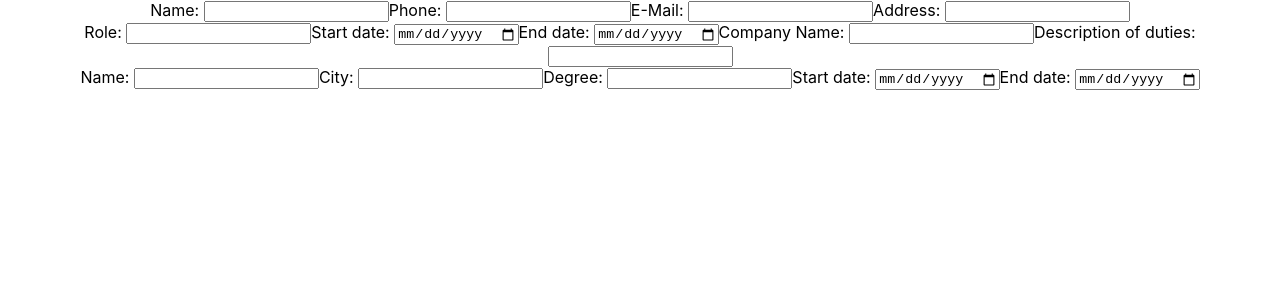
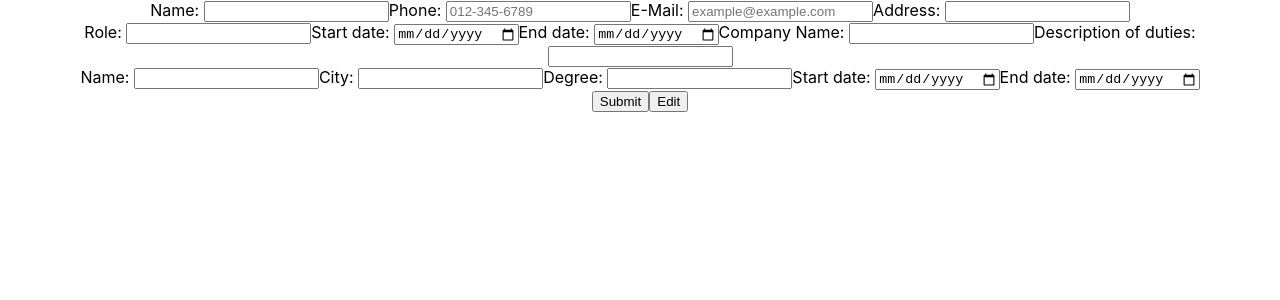
Before and after one commit to Kevasmi/cv-project, a React (Create React App) app: page / in a window 1280 px wide. Shown: the top 300 px of the page. Built offline with nearby package versions, Linux system fonts and the light colour scheme; the HTML template or start-up script is replaced by a standard one.

Commit message:
Added submit & edit button + changed input types

```diff
--- a/src/components/Form.js
+++ b/src/components/Form.js
@@ -19,6 +19,8 @@ class Form extends React.Component {
           />
           <CompanyInformation />
           <EducationInformation />
+          <button type='submit'>Submit</button>
+          <button>Edit</button>
         </form>
       </div>
     );
--- a/src/components/PersonalInformation.js
+++ b/src/components/PersonalInformation.js
@@ -20,9 +20,18 @@ class PersonalInformation extends React.Component {
           onChange={this.handleNameChange}
         ></input>
         <label htmlFor='phone'>Phone: </label>
-        <input type='text' id='phone'></input>
+        <input
+          type='tel'
+          id='phone'
+          pattern='[0-9]{3}-[0-9]{3}-[0-9]{3}'
+          placeholder='012-345-6789'
+        ></input>
         <label htmlFor='email'>E-Mail: </label>
-        <input type='email' id='email'></input>
+        <input
+          type='email'
+          id='email'
+          placeholder='example@example.com'
+        ></input>
         <label htmlFor='home-address'>Address: </label>
         <input type='text' id='home-address'></input>
       </section>
```
